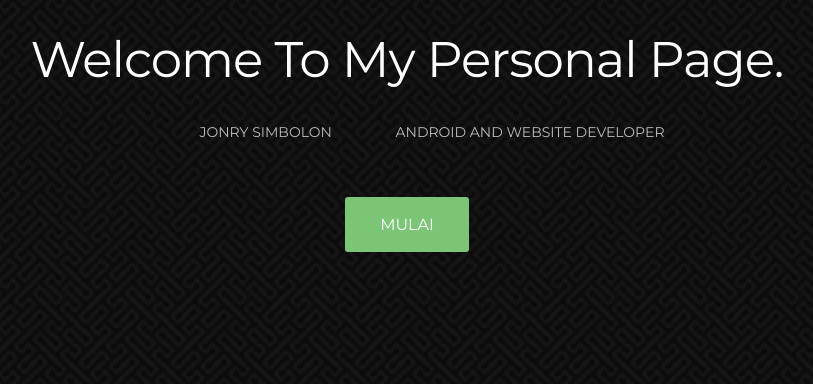
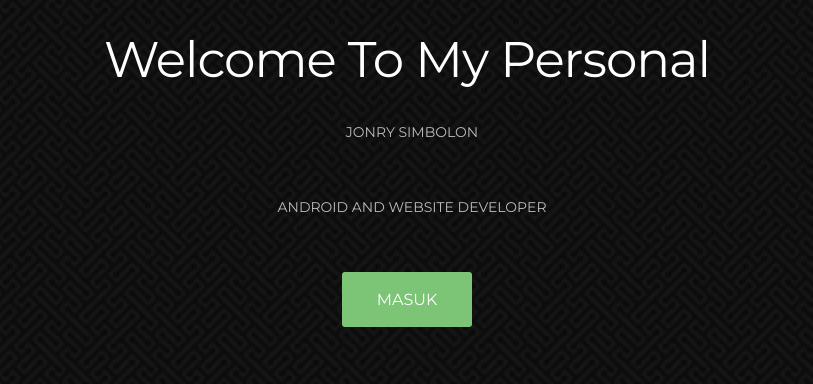
Before and after one commit to jonrysimbolon/jonrysimbolon.github.io, a plain HTML site: page index.html in a window 1280 px wide. Shown: the part 416-800 px from the top of the page, without its empty margins (233-1046 px from the left). Drawn offline with nearby package versions, Linux system fonts and the light colour scheme.

Commit message:
third commit

```diff
--- a/index.html
+++ b/index.html
@@ -45,12 +45,14 @@
 			<figure class="logo animated fadeInDown delay-07s">
 				<a href="#"><img src="img/logo.png" alt=""></a>
 			</figure>
-			<h1 class="animated fadeInDown delay-07s">Welcome To My Personal Page.</h1>
+			<h1 class="animated fadeInDown delay-07s">Welcome To My Personal</h1>
 			<ul class="we-create animated fadeInUp delay-1s">
-				<li><ul>Jonry simbolon</ul></li>
-				<li><ul>Android and Website Developer</ul></li>
+				<li>Jonry simbolon</li>
 			</ul>
-			<a class="link animated fadeInUp delay-1s servicelink" href="#service">Mulai</a>
+			<ul class="we-create animated fadeInUp delay-1s">
+				<li>Android and Website Developer</li>
+			</ul>
+			<a class="link animated fadeInUp delay-1s servicelink" href="#service">Masuk</a>
 		</div>
 	</header>
 	<!--header-end-->
```
